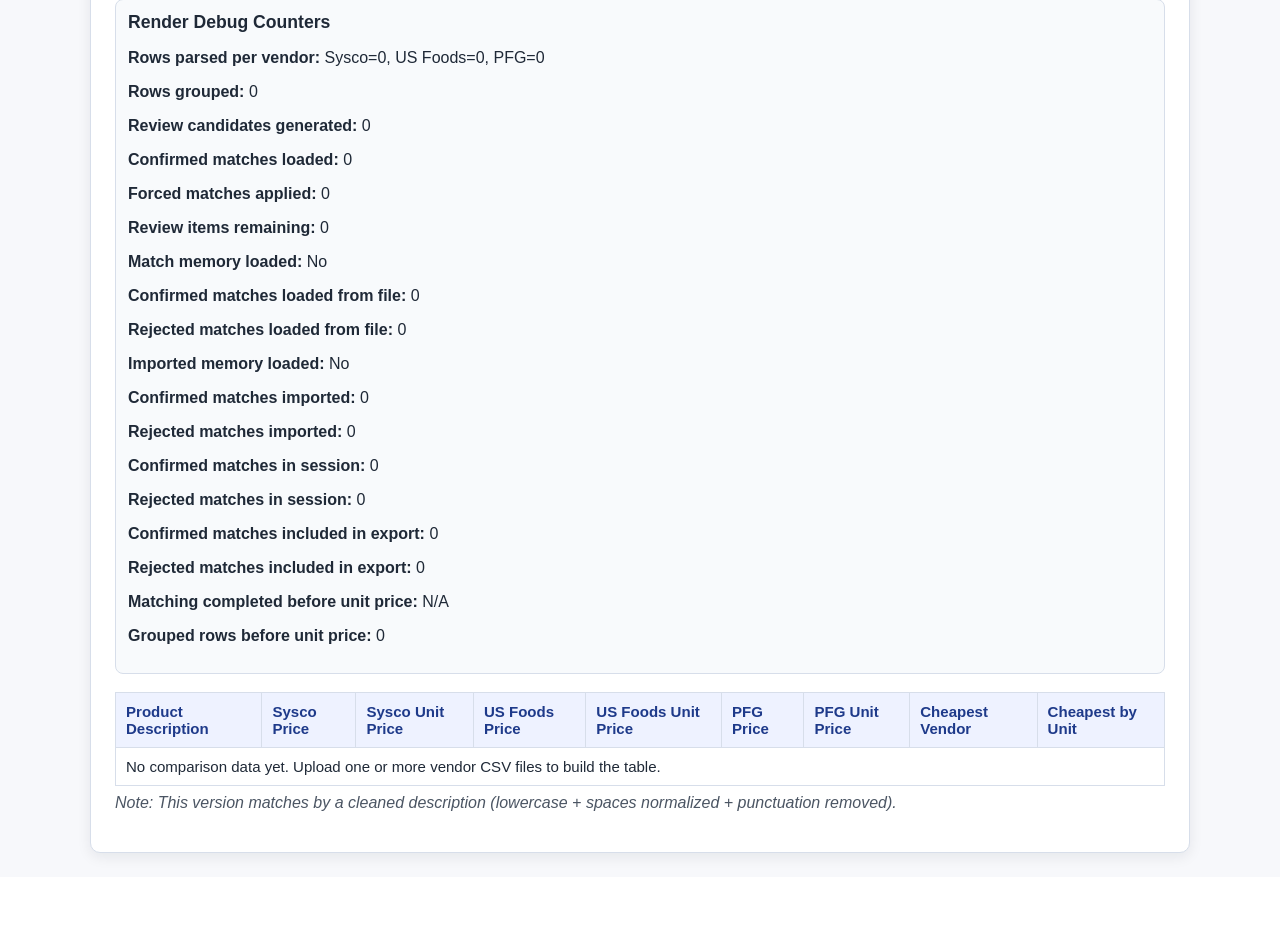
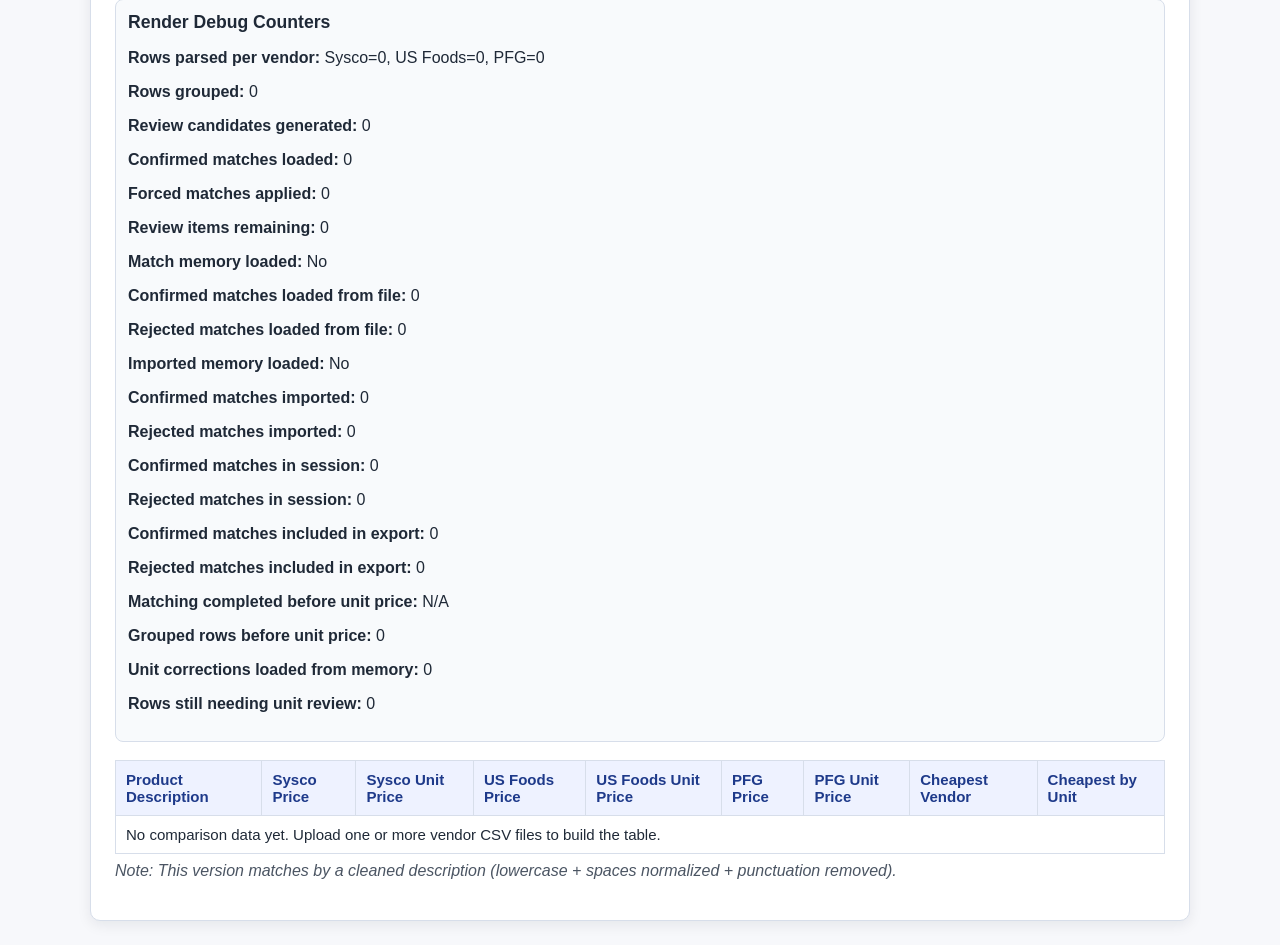
Before and after one commit to Mfaraglia/Confluence, a Flask app: page / in a window 1280 px wide. Shown: the part 540-1485 px from the top of the page. Before the commit the page ends 1402 px from the top, so only its background shows below. Run offline with Flask 3, Linux system fonts and the light colour scheme.

Commit message:
Add unit price review workflow with separate unit_corrections memory

```diff
--- a/app.py
+++ b/app.py
@@ -852,6 +852,7 @@ def build_comparison_rows(
     Dict[str, Any],
     Dict[str, Any],
     Dict[str, int],
+    List[Dict[str, Any]],
 ]:
     combined: Dict[str, Dict[str, Any]] = {}
     match_debug_rows: List[Dict[str, str]] = []
@@ -1072,8 +1073,10 @@ def build_comparison_rows(
                 combined[final_group_key]["pfg_pack_size"] = pack_size_text
 
     output: List[Dict[str, str]] = []
+    unit_review_items: List[Dict[str, Any]] = []
     unit_price_errors: List[str] = []
-    for _, prices in sorted(combined.items(), key=lambda item: item[1]["display_description"].lower()):
+    unit_corrections = match_memory.get("unit_corrections", {})
+    for group_key, prices in sorted(combined.items(), key=lambda item: item[1]["display_description"].lower()):
         vendor_prices = {
             "Sysco": prices["sysco"],
             "US Foods": prices["us_foods"],
@@ -1087,12 +1090,47 @@ def build_comparison_rows(
             case_price = prices[vendor_key]
             pack_size = str(prices.get(f"{vendor_key}_pack_size", "") or "")
             qty, unit_type, err = parse_pack_size_for_unit_price(pack_size)
+            correction_key = f"{group_key}::{vendor_key}"
+            correction = unit_corrections.get(correction_key, {})
+            if isinstance(correction, dict):
+                corrected_qty = correction.get("total_unit_quantity")
+                corrected_unit_type = correction.get("unit_type")
+                if corrected_qty not in [None, ""] and corrected_unit_type:
+                    try:
+                        qty = float(corrected_qty)
+                        unit_type = str(corrected_unit_type).strip().lower()
+                        err = ""
+                    except Exception:
+                        pass
             unit_price = None
             if case_price is not None and qty and qty > 0:
                 unit_price = float(case_price) / float(qty)
             elif case_price is not None and err:
                 unit_price_errors.append(f"{prices['display_description']} [{vendor_name}]: {err}")
             per_vendor_unit[vendor_name] = {"unit_price": unit_price, "unit_type": unit_type}
+
+            needs_review = (
+                (case_price is not None and unit_price is None)
+                or (not pack_size)
+                or bool(err)
+                or (unit_price is not None and unit_price <= 0)
+            )
+            if needs_review:
+                unit_review_items.append(
+                    {
+                        "review_key": correction_key,
+                        "vendor_name": vendor_name,
+                        "vendor_key": vendor_key,
+                        "group_key": group_key,
+                        "description": str(prices["display_description"]),
+                        "case_price": f"${case_price:.2f}" if case_price is not None else "",
+                        "pack_size_text": pack_size,
+                        "parsed_quantity": qty if qty is not None else "",
+                        "parsed_unit_type": unit_type,
+                        "calculated_unit_price": f"${unit_price:.2f}" if unit_price is not None else "Needs review",
+                        "note": correction.get("note", "") if isinstance(correction, dict) else "",
+                    }
+                )
 
         valid_units = {
             vendor: data
@@ -1130,6 +1168,7 @@ def build_comparison_rows(
                     else "Needs review"
                 ),
                 "cheapest_by_unit": cheapest_by_unit,
+                "row_group_key": group_key,
             }
         )
 
@@ -1144,6 +1183,8 @@ def build_comparison_rows(
         "matching_completed_before_unit_price": "yes",
         "grouped_rows_before_unit_price": len(combined),
         "unit_price_calculation_errors": unit_price_errors[:20],
+        "unit_corrections_loaded_from_memory": len(unit_corrections),
+        "rows_still_needing_unit_review": len(unit_review_items),
     }
 
     us_items = [entry for entry in parsed_entries if entry["vendor"] == "US Foods"]
@@ -1257,12 +1298,13 @@ def build_comparison_rows(
         "no_match_found": len(match_review_buckets["no_likely_match_found"]),
     }
 
-    return output, match_debug_rows, possible_matches, review_stats, match_review_buckets, match_matrix_stats
+    return output, match_debug_rows, possible_matches, review_stats, match_review_buckets, match_matrix_stats, unit_review_items
 
 
 @app.route("/", methods=["GET", "POST"])
 def index():
     comparison_rows: List[Dict[str, str]] = []
+    unit_review_items: List[Dict[str, Any]] = []
     match_debug_rows: List[Dict[str, str]] = []
     possible_matches: List[Dict[str, str]] = []
     review_stats: Dict[str, Any] = {}
@@ -1650,6 +1692,57 @@ def index():
                     debug_counters["rows_parsed_per_vendor"][vendor_name] += len(rows)
                     errors.extend(file_errors)
                     debug_details.append(debug_info)
+            elif action == "submit_unit_corrections":
+                failed_step = "review save"
+                saved_corrections = 0
+                try:
+                    total_items = int(request.form.get("total_unit_review_items", "0") or "0")
+                    unit_corrections = dict(match_memory.get("unit_corrections", {}))
+                    for i in range(total_items):
+                        review_key = request.form.get(f"unit_review_key_{i}", "")
+                        qty_text = request.form.get(f"unit_quantity_{i}", "").strip()
+                        unit_type = request.form.get(f"unit_type_{i}", "").strip().lower()
+                        note = request.form.get(f"unit_note_{i}", "").strip()
+                        if review_key and qty_text and unit_type:
+                            try:
+                                qty_value = float(qty_text)
+                                if qty_value > 0:
+                                    unit_corrections[review_key] = {
+                                        "total_unit_quantity": qty_value,
+                                        "unit_type": unit_type,
+                                        "note": note,
+                                    }
+                                    saved_corrections += 1
+                            except ValueError:
+                                continue
+                    match_memory["unit_corrections"] = unit_corrections
+                    save_match_memory(match_memory)
+                    SESSION_REVIEW_MEMORY[session_id] = {
+                        "confirmed": dict(match_memory.get("confirmed", {})),
+                        "rejected": set(match_memory.get("rejected", set())),
+                        "unit_corrections": dict(match_memory.get("unit_corrections", {})),
+                    }
+                    session["match_memory_fallback"] = {
+                        "confirmed": match_memory.get("confirmed", {}),
+                        "rejected": sorted(list(match_memory.get("rejected", set()))),
+                        "unit_corrections": match_memory.get("unit_corrections", {}),
+                    }
+                    review_success_messages.append(f"Unit corrections saved: {saved_corrections}.")
+                except Exception as exc:
+                    review_error_messages.append(f"Submit unit corrections failed: {exc}")
+
+                if not upload_id:
+                    upload_id = session.get("last_upload_id", "")
+                cached_vendor_files = UPLOAD_CACHE.get(upload_id, {})
+                for vendor_name, _, _ in vendor_keys:
+                    file_text = cached_vendor_files.get(vendor_name, "")
+                    if not file_text:
+                        continue
+                    rows, file_errors, debug_info = parse_vendor_text(vendor_name, file_text, None)
+                    all_vendor_rows.extend(rows)
+                    debug_counters["rows_parsed_per_vendor"][vendor_name] += len(rows)
+                    errors.extend(file_errors)
+                    debug_details.append(debug_info)
 
             if not all_vendor_rows and not errors and action == "upload":
                 errors.append("Please upload at least one CSV file.")
@@ -1657,7 +1750,7 @@ def index():
             if all_vendor_rows and not show_mapping_form:
                 failed_step = "review candidate generation"
                 try:
-                    comparison_rows, match_debug_rows, possible_matches, review_stats, match_review_buckets, match_matrix_stats = build_comparison_rows(
+                    comparison_rows, match_debug_rows, possible_matches, review_stats, match_review_buckets, match_matrix_stats, unit_review_items = build_comparison_rows(
                         all_vendor_rows, match_memory
                     )
                 except Exception as exc:
@@ -1670,6 +1763,7 @@ def index():
                     match_debug_rows = []
                     match_review_buckets = {}
                     match_matrix_stats = {}
+                    unit_review_items = []
 
                 debug_counters["rows_grouped"] = len(comparison_rows)
                 debug_counters["review_candidates_generated"] = len(possible_matches)
@@ -1710,6 +1804,7 @@ def index():
         match_matrix_stats=match_matrix_stats,
         review_batch_debug=review_batch_debug,
         export_warning=str(session.get("export_warning", "")),
+        unit_review_items=unit_review_items,
     )
 
 
@@ -1758,6 +1853,7 @@ def handle_internal_server_error(error):
         match_matrix_stats={},
         review_batch_debug={},
         export_warning="",
+        unit_review_items=[],
     ), 500
 
 
--- a/templates/index.html
+++ b/templates/index.html
@@ -419,6 +419,8 @@
             {% endfor %}
           </ul>
         {% endif %}
+        <p><strong>Unit corrections loaded from memory:</strong> {{ review_stats.unit_corrections_loaded_from_memory if review_stats else 0 }}</p>
+        <p><strong>Rows still needing unit review:</strong> {{ review_stats.rows_still_needing_unit_review if review_stats else 0 }}</p>
       </section>
     {% endif %}
 
@@ -642,6 +644,37 @@
       </section>
     {% endif %}
 
+    {% if unit_review_items %}
+      <section class="debug" aria-label="Unit price review">
+        <h2>Unit Price Review</h2>
+        <p class="muted">Correct quantity/unit details for rows where unit pricing needs review. This does not change matching or grouping.</p>
+        <form method="POST">
+          <input type="hidden" name="action" value="submit_unit_corrections">
+          <input type="hidden" name="upload_id" value="{{ upload_id }}">
+          <input type="hidden" name="total_unit_review_items" value="{{ unit_review_items|length }}">
+          {% for item in unit_review_items %}
+            <div class="debug-card">
+              <p><strong>{{ item.vendor_name }}</strong> | {{ item.description }}</p>
+              <p>Case price: {{ item.case_price }}</p>
+              <p>Pack size text: {{ item.pack_size_text if item.pack_size_text else "N/A" }}</p>
+              <p>Parsed quantity: {{ item.parsed_quantity if item.parsed_quantity != "" else "N/A" }}</p>
+              <p>Parsed unit type: {{ item.parsed_unit_type if item.parsed_unit_type else "N/A" }}</p>
+              <p>Calculated unit price: {{ item.calculated_unit_price }}</p>
+
+              <input type="hidden" name="unit_review_key_{{ loop.index0 }}" value="{{ item.review_key }}">
+              <label for="unit_quantity_{{ loop.index0 }}">Total unit quantity</label>
+              <input id="unit_quantity_{{ loop.index0 }}" name="unit_quantity_{{ loop.index0 }}" type="text" value="{{ item.parsed_quantity }}" style="width:100%; margin-bottom:6px;">
+              <label for="unit_type_{{ loop.index0 }}">Unit type (ct, lb, oz, gal, each)</label>
+              <input id="unit_type_{{ loop.index0 }}" name="unit_type_{{ loop.index0 }}" type="text" value="{{ item.parsed_unit_type }}" style="width:100%; margin-bottom:6px;">
+              <label for="unit_note_{{ loop.index0 }}">Note (optional)</label>
+              <input id="unit_note_{{ loop.index0 }}" name="unit_note_{{ loop.index0 }}" type="text" value="{{ item.note }}" style="width:100%;">
+            </div>
+          {% endfor %}
+          <button type="submit">Submit Unit Price Corrections</button>
+        </form>
+      </section>
+    {% endif %}
+
     <div class="table-wrap">
       <table aria-label="Vendor comparison table">
         <thead>
```
Also changed, not shown: README.md.
